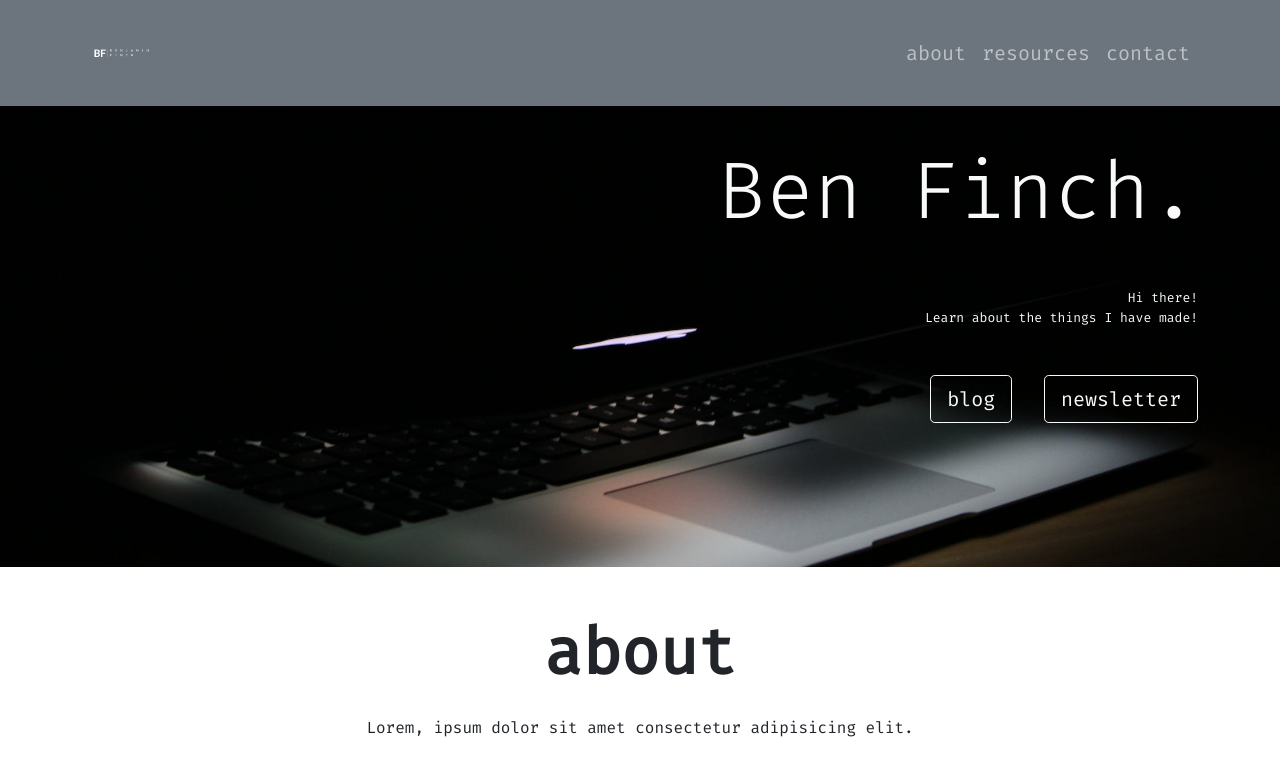
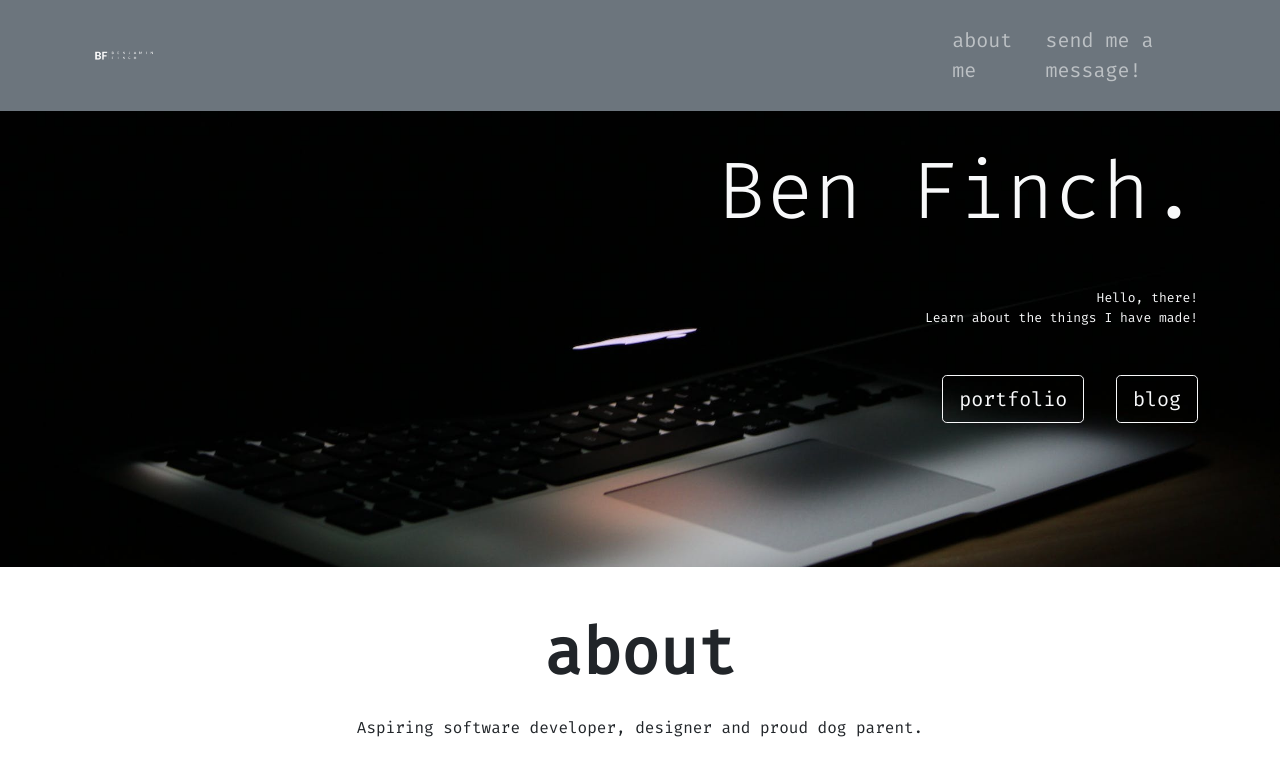
Before and after one commit to benjaminfinch/benjaminfinch.github.io, a plain HTML site: page index.html in a window 1280 px wide. Shown: the top 761 px of the page. Drawn offline with nearby package versions, Linux system fonts and the light colour scheme.

Commit message:
Update index.html

```diff
--- a/index.html
+++ b/index.html
@@ -30,13 +30,13 @@
             <div class="collapse navbar-collapse" id="navbarSupportedContent">
                 <ul class="navbar-nav ms-auto mb-2 mb-md-0 fs-5">
                     <li class="nav-item">
-                        <a class="nav-link" href="#">about</a>
+                        <a class="nav-link" href="#">about me</a>
                     </li>
                     <li class="nav-item">
-                        <a class="nav-link" href="#">resources</a>
+                        <a class="nav-link" href="#"></a>
                     </li>
                     <li class="nav-item">
-                        <a class="nav-link" href="#">contact</a>
+                        <a class="nav-link" href="#">send me a message!</a>
                     </li>
 
                 </ul>
@@ -52,13 +52,13 @@
                     Ben Finch.
                 </h4>
                 <p class="my-5">
-                    Hi there!
+                    Hello, there!
                     <br>
                     Learn about the things I have made!
                 </p>
                 <div class="mb-5 pb-5">
-                    <button class="btn btn-lg btn-outline-light me-4">blog</button>
-                    <button class="btn btn-lg btn-outline-light">newsletter</button>
+                    <button class="btn btn-lg btn-outline-light me-4">portfolio</button>
+                    <button class="btn btn-lg btn-outline-light">blog</button>
                 </div>
             </div>
         </div>
@@ -71,7 +71,7 @@
         <h2 class="display-3 fw-bold my-4">about</h2>
 
         <p class="my-4">
-            Lorem, ipsum dolor sit amet consectetur adipisicing elit.
+            Aspiring software developer, designer and proud dog parent.
         </p>
 
 
```
